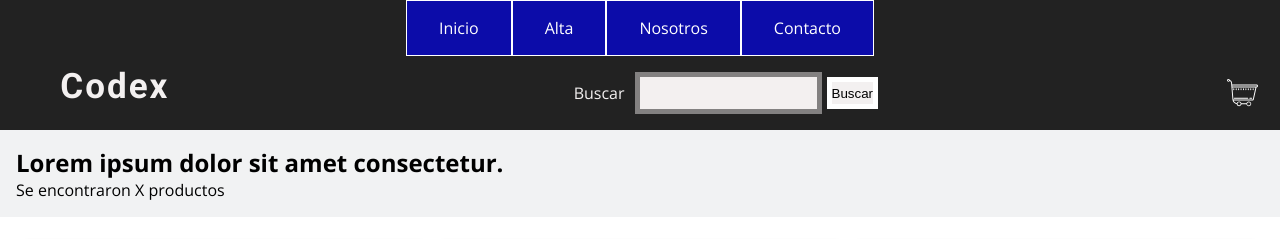
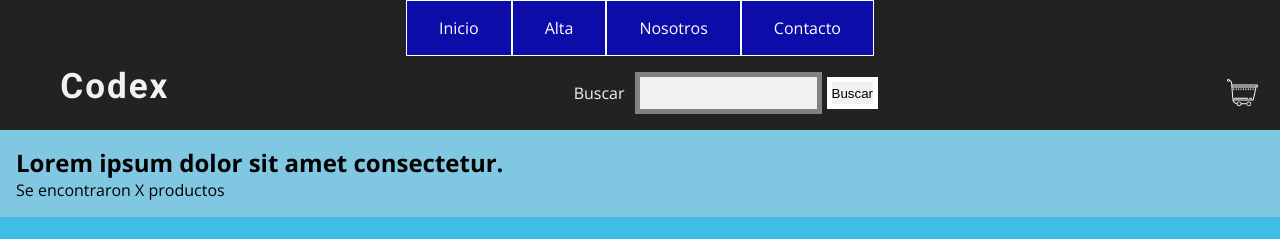
Before and after one commit to CristianGobbesso/Proyecto-integrador-bootcamp-73591-primera-parte, a website built with Vite: page index.html in a window 1280 px wide. Shown: the top 239 px of the page. Built offline with nearby package versions, Linux system fonts and the light colour scheme.

Commit message:
le agregue color de fondo al inicio

```diff
--- a/src/sass/pages/_inicio.scss
+++ b/src/sass/pages/_inicio.scss
@@ -1,6 +1,7 @@
 .section-cards {
-    background-color: #f1f2f3;
+    background-color: #80c8e1;
     padding: 1rem;
+
 }
 
 .cards-container {
@@ -8,4 +9,5 @@
     flex-flow: row wrap;
     justify-content: center;
     gap: 1rem;
+    background-color: #3fbde7;
 }
```
